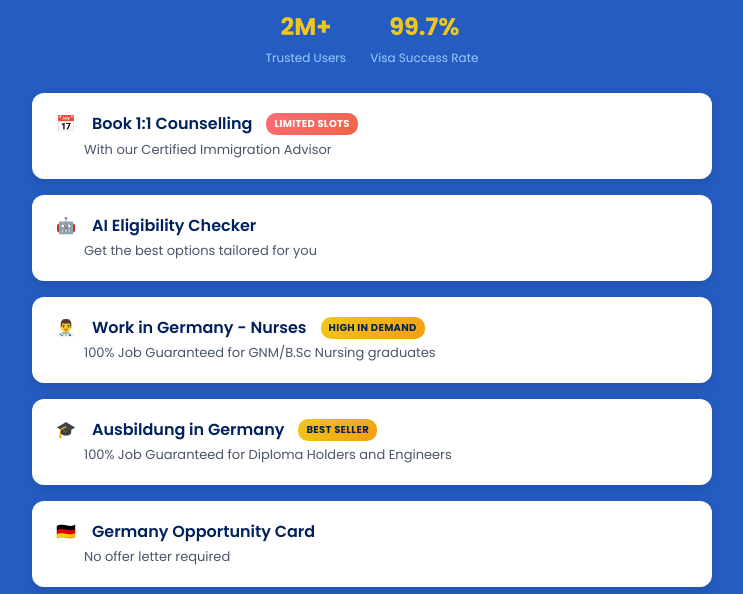
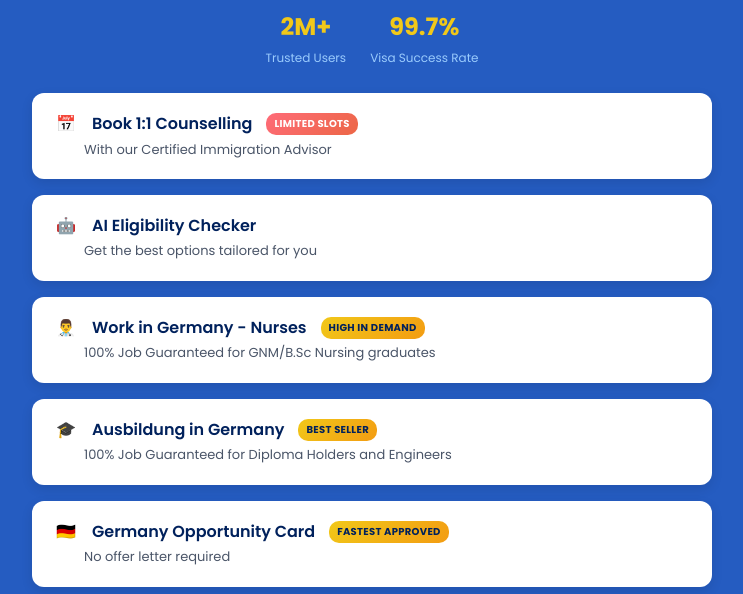
Before and after one commit to aswinv-dot/terratern-linktree, a plain HTML site: page index.html in a window 1280 px wide. Shown: the part 206-800 px from the top of the page, without its empty margins (268-1011 px from the left). Drawn offline with Linux system fonts and the light colour scheme.

Commit message:
index.html

```diff
--- a/index.html
+++ b/index.html
@@ -337,6 +337,8 @@
                 <div class="link-title">
                     <span class="link-icon">🇩🇪</span>
                     Germany Opportunity Card
+                    <span class="badge">Fastest Approved</span>
+
                 </div>
                 <div class="link-subtitle">No offer letter required</div>
             </a>
```
